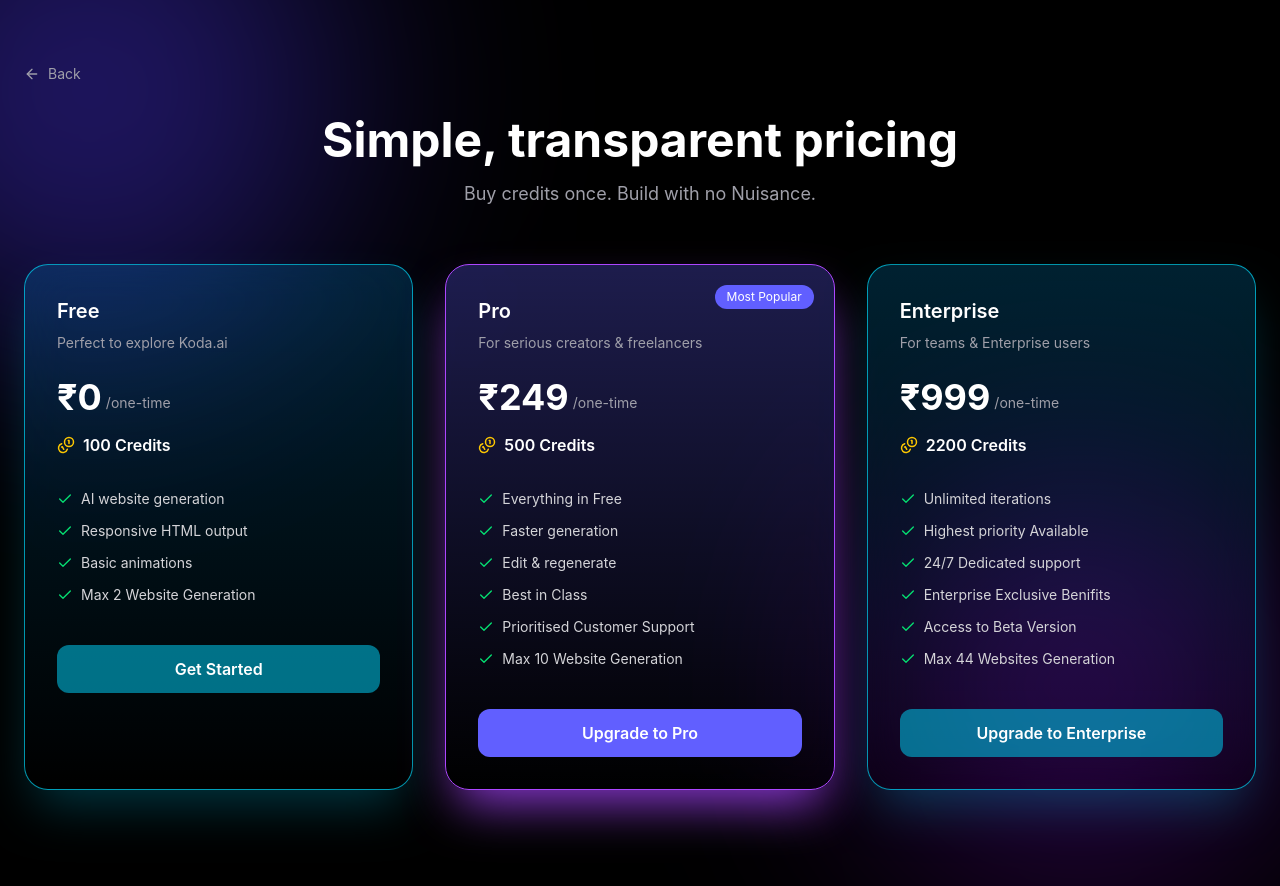
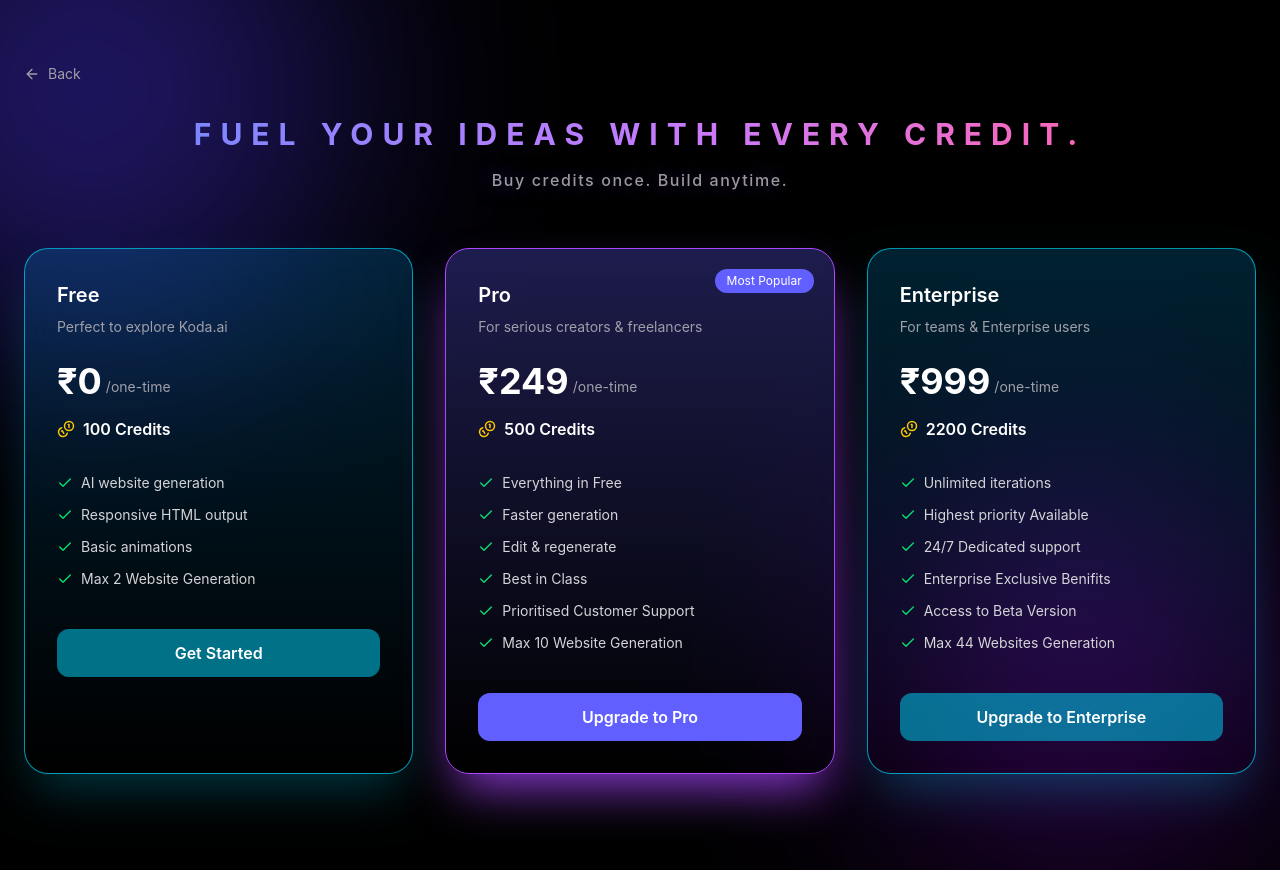
Before and after one commit to debabrataswainiitp/KODA, a React (Vite) app in the folder client/: page /pricing in a window 1280 px wide. Built offline with nearby package versions, Linux system fonts and the light colour scheme; no server answers.

Commit message:
Css Changes

```diff
--- a/client/src/pages/Pricing.jsx
+++ b/client/src/pages/Pricing.jsx
@@ -99,8 +99,8 @@
                 className="relative z-10 max-w-4xl mx-auto text-center mb-14"
                 transition={{ duration: 0.5 }}
             >
-                <h1 className='text-4xl md:text-5xl font-bold mb-4'> Simple, transparent pricing</h1>
-                <p className='text-zinc-400 text-lg'> Buy credits once. Build with no Nuisance.</p>
+                <h1 className='text-3xl md:text-3xl font-bold tracking-[0.3em] uppercase bg-gradient-to-r from-indigo-400 via-purple-400 to-pink-400 bg-clip-text text-transparent mb-4'>Fuel your ideas with every credit.</h1>
+                <p className='text-base font-medium tracking-widest text-white/60 [text-shadow:0_0_20px_rgba(139,92,246,0.5)]'>Buy credits once. Build anytime.</p>
             </motion.div>
 
             <div className='relative z-10 max-w-7xl mx-auto grid grid-cols-1 md:grid-cols-3 gap-8'>
```
